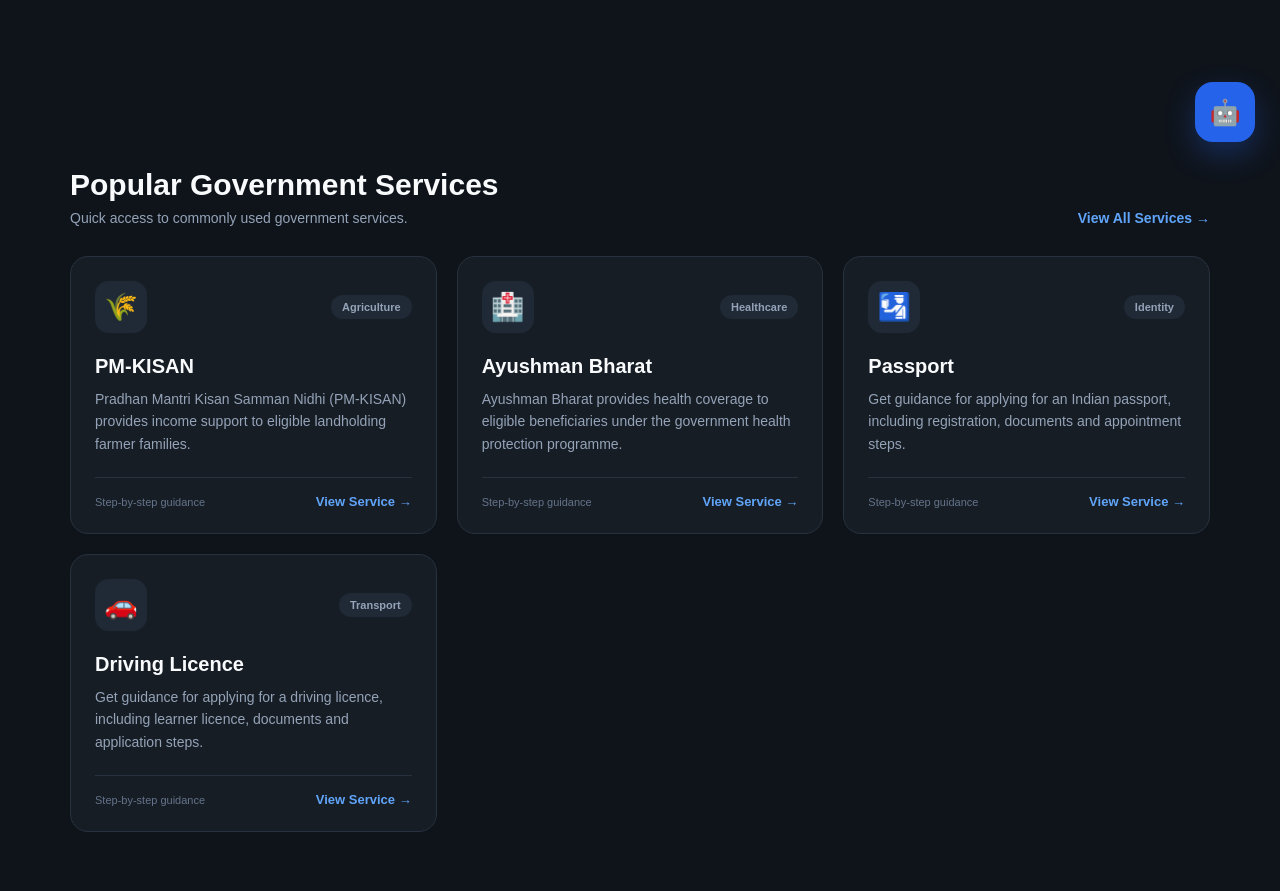
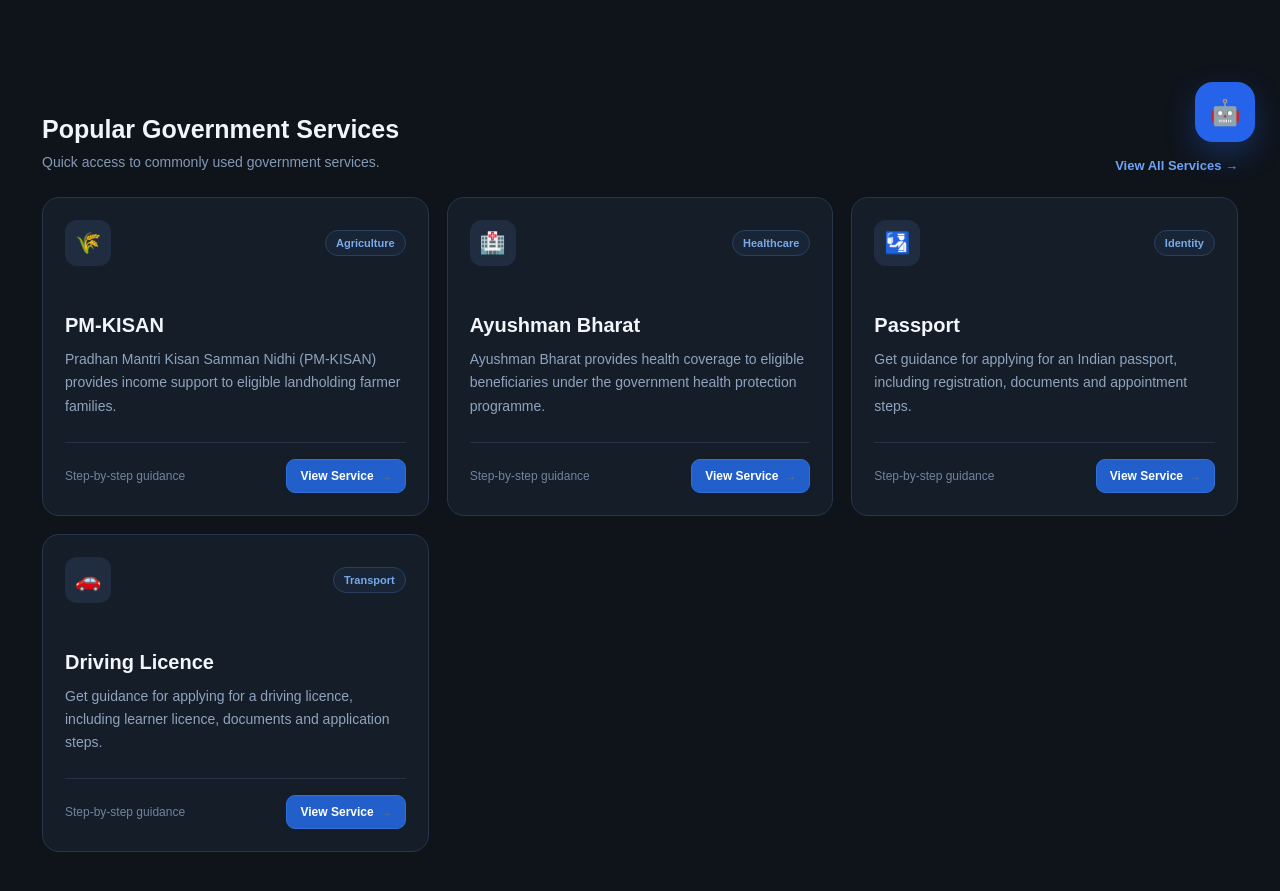
Before and after one commit to piyushgurve1-rgb/citizen-assist, a React app in the folder frontend/: page / in a window 1280 px wide. Shown: the part 633-1524 px from the top of the page. Built offline with nearby package versions, Linux system fonts and the light colour scheme; the HTML template or start-up script is replaced by a standard one.

Commit message:
polish home dashboard service cards

```diff
--- a/frontend/src/components/ServiceCard.jsx
+++ b/frontend/src/components/ServiceCard.jsx
@@ -9,23 +9,38 @@
 
   return (
     <article className="service-card">
+      {/* Card Header */}
       <div className="service-card-top">
-        <span className="service-icon">{service.icon}</span>
+        <div className="service-icon">
+          {service.icon}
+        </div>
 
         <span className="service-category">
           {service.category}
         </span>
       </div>
 
-      <h3>{service.name}</h3>
+      {/* Service Information */}
+      <div className="service-card-content">
+        <h3>{service.name}</h3>
 
-      <p>{service.description}</p>
+        <p>
+          {service.description}
+        </p>
+      </div>
 
+      {/* Card Footer */}
       <div className="service-card-footer">
-        <span>Step-by-step guidance</span>
+        <span>
+          Step-by-step guidance
+        </span>
 
-        <button type="button" onClick={handleViewService}>
-          View Service →
+        <button
+          type="button"
+          onClick={handleViewService}
+        >
+          View Service
+          <span aria-hidden="true">→</span>
         </button>
       </div>
     </article>
--- a/frontend/src/index.css
+++ b/frontend/src/index.css
@@ -2053,3 +2053,280 @@
     padding: 15px;
   }
 }
+/* =========================================
+   GOVERNMENT SERVICE CARDS
+   ========================================= */
+
+.service-grid {
+  display: grid;
+  grid-template-columns: repeat(3, minmax(0, 1fr));
+  gap: 18px;
+  width: 100%;
+}
+
+
+/* Card */
+
+.service-card {
+  min-width: 0;
+  min-height: 280px;
+
+  padding: 22px;
+
+  display: flex;
+  flex-direction: column;
+
+  box-sizing: border-box;
+
+  border: 1px solid #26364b;
+  border-radius: 17px;
+
+  background: #151d28;
+  color: #f4f7fb;
+
+  transition:
+    transform 0.2s ease,
+    border-color 0.2s ease,
+    background 0.2s ease,
+    box-shadow 0.2s ease;
+}
+
+.service-card:hover {
+  transform: translateY(-3px);
+
+  border-color: #315f9f;
+
+  background: #182231;
+
+  box-shadow:
+    0 12px 30px rgba(0, 0, 0, 0.2);
+}
+
+
+/* Top */
+
+.service-card-top {
+  display: flex;
+  align-items: center;
+  justify-content: space-between;
+  gap: 12px;
+}
+
+.service-icon {
+  width: 46px;
+  height: 46px;
+  flex-shrink: 0;
+
+  display: flex;
+  align-items: center;
+  justify-content: center;
+
+  border-radius: 12px;
+
+  background: #202d40;
+
+  font-size: 21px;
+}
+
+.service-category {
+  padding: 6px 10px;
+
+  border: 1px solid #2a405e;
+  border-radius: 20px;
+
+  background: #182536;
+  color: #79a9e8;
+
+  font-size: 11px;
+  font-weight: 600;
+
+  white-space: nowrap;
+}
+
+
+/* Content */
+
+.service-card-content {
+  flex: 1;
+
+  margin-top: 24px;
+}
+
+.service-card-content h3 {
+  margin: 0;
+
+  color: #f2f6fb;
+
+  font-size: 20px;
+  line-height: 1.3;
+  font-weight: 650;
+}
+
+.service-card-content p {
+  margin: 10px 0 0;
+
+  color: #8fa4be;
+
+  font-size: 14px;
+  line-height: 1.65;
+}
+
+
+/* Footer */
+
+.service-card-footer {
+  margin-top: 24px;
+  padding-top: 16px;
+
+  display: flex;
+  align-items: center;
+  justify-content: space-between;
+  gap: 12px;
+
+  border-top: 1px solid #243247;
+}
+
+.service-card-footer > span {
+  color: #70859f;
+
+  font-size: 12px;
+}
+
+.service-card-footer button {
+  display: inline-flex;
+  align-items: center;
+  gap: 7px;
+
+  padding: 9px 13px;
+
+  border: 1px solid #2e6fd8;
+  border-radius: 9px;
+
+  background: #225fca;
+  color: #ffffff;
+
+  font-size: 12px;
+  font-weight: 600;
+
+  white-space: nowrap;
+  cursor: pointer;
+
+  transition:
+    background 0.2s ease,
+    transform 0.2s ease;
+}
+
+.service-card-footer button:hover {
+  background: #2f73e0;
+  transform: translateY(-1px);
+}
+
+
+/* =========================================
+   SERVICE GRID RESPONSIVE
+   ========================================= */
+
+@media (max-width: 1000px) {
+  .service-grid {
+    grid-template-columns: repeat(2, minmax(0, 1fr));
+  }
+}
+
+@media (max-width: 650px) {
+  .service-grid {
+    grid-template-columns: 1fr;
+  }
+
+  .service-card {
+    min-height: 250px;
+  }
+
+  .service-card-footer {
+    align-items: flex-start;
+    flex-direction: column;
+  }
+
+  .service-card-footer button {
+    width: 100%;
+    justify-content: center;
+  }
+}
+/* =========================================
+   POPULAR SERVICES SECTION
+   ========================================= */
+
+.services-section {
+  width: 100%;
+  max-width: 1400px;
+  margin: 0 auto;
+
+  padding: 0 42px 70px;
+
+  box-sizing: border-box;
+}
+
+.section-heading {
+  margin-bottom: 24px;
+
+  display: flex;
+  align-items: flex-end;
+  justify-content: space-between;
+  gap: 24px;
+}
+
+.section-heading h2 {
+  margin: 0;
+
+  color: #f1f5fa;
+
+  font-size: 25px;
+  line-height: 1.3;
+  font-weight: 650;
+}
+
+.services-subtitle {
+  margin: 7px 0 0;
+
+  color: #8499b3;
+
+  font-size: 14px;
+  line-height: 1.5;
+}
+
+.view-all-link {
+  flex-shrink: 0;
+
+  color: #6fa4f5;
+
+  font-size: 13px;
+  font-weight: 600;
+
+  text-decoration: none;
+
+  transition:
+    color 0.2s ease,
+    transform 0.2s ease;
+}
+
+.view-all-link:hover {
+  color: #91bbff;
+}
+
+
+/* Responsive */
+
+@media (max-width: 700px) {
+  .services-section {
+    padding: 0 18px 50px;
+  }
+
+  .section-heading {
+    align-items: flex-start;
+    flex-direction: column;
+    gap: 12px;
+  }
+
+  .section-heading h2 {
+    font-size: 22px;
+  }
+}
```
